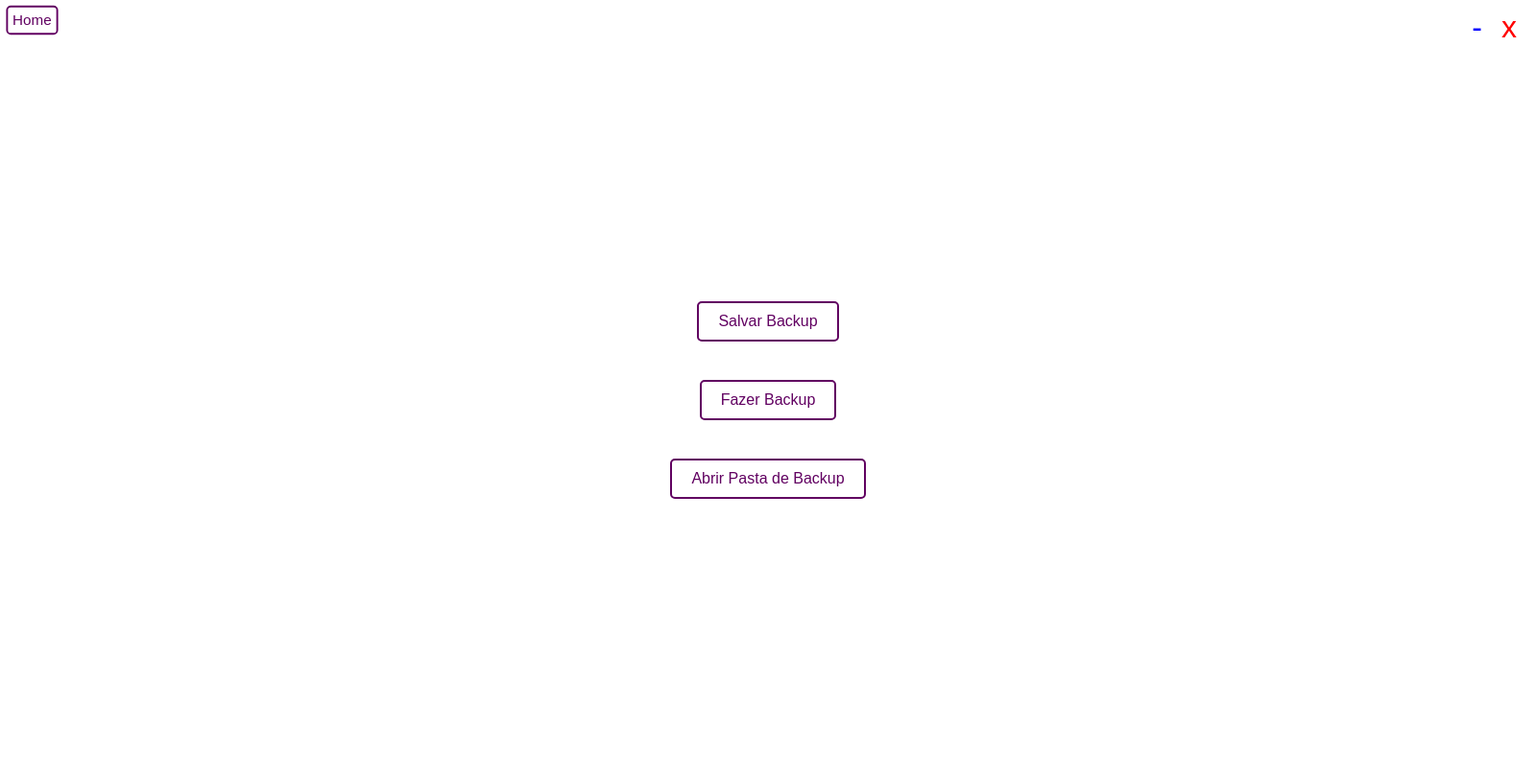
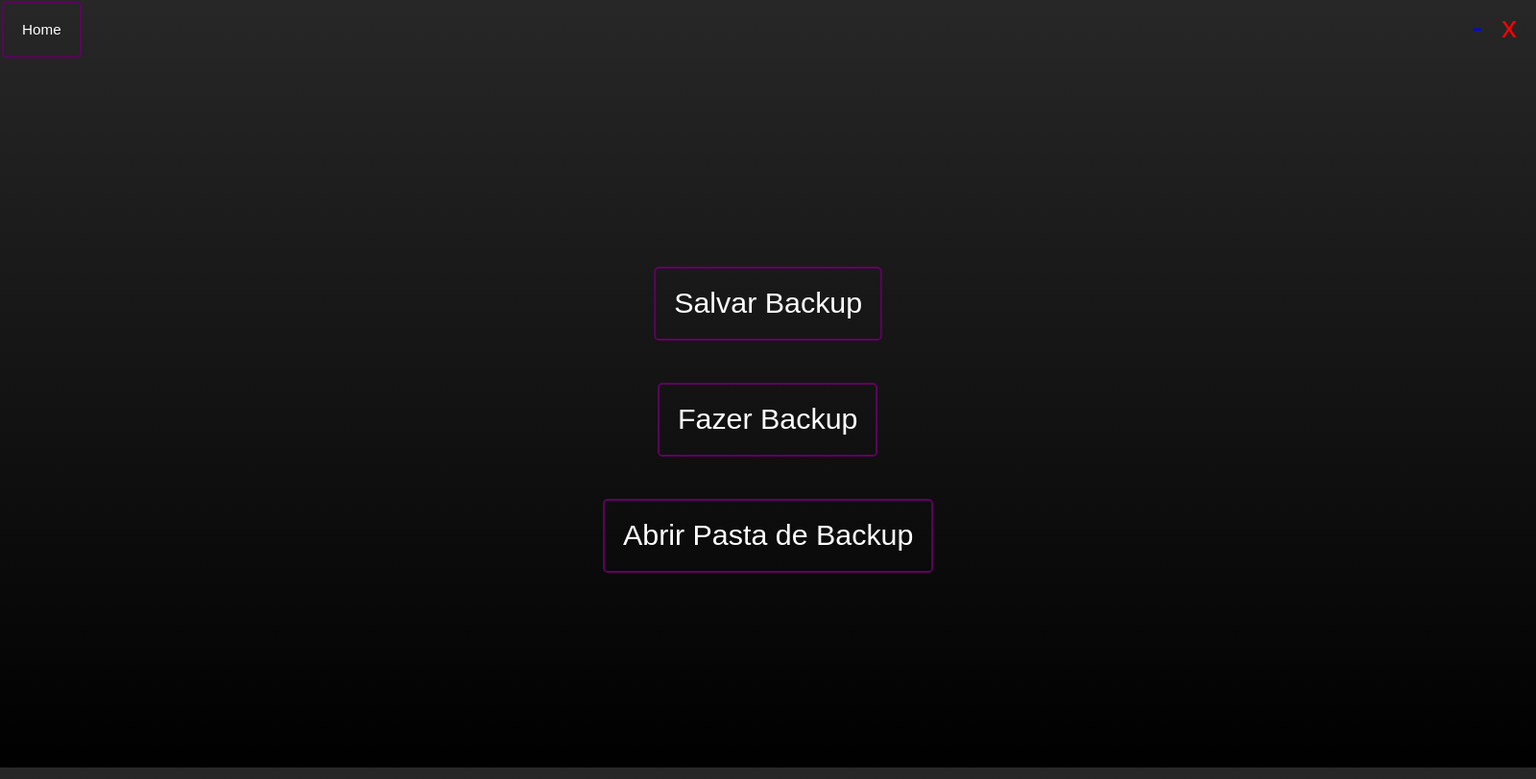
Before and after one commit to dKally/fiadoAPP-development, an Electron app: page src/html/backup.html in a window 1600 px wide. Shown: the whole page at 96% size. Drawn offline with Linux system fonts and the light colour scheme; no server answers.

Commit message:
Add files via upload

```diff
--- a/src/styles/backup.css
+++ b/src/styles/backup.css
@@ -1,5 +1,17 @@
+body{
+    background-image: linear-gradient(to bottom, #272727, #000000);
+    color: #fff;
+    width: 100vw;
+    height: 100vh;
+}
+
 .container{
     height: calc(100vh - 50px);
+}
+
+.container p{
+    color: #fff;
+    font-size: 2rem;
 }
 
 .container-alert-1{
@@ -7,7 +19,7 @@
     top: 50%;
     left: 50%;
     transform: translate(-50%, -50%);
-    background-color: #272727;
+    background-color: #000000;
     padding: 100px;
     display: flex;
     align-items: center;
@@ -38,14 +50,29 @@
     gap: 10px;
 }
 
-.btn_{
+#btn{
     padding: 5px;
     margin: 5px;
     transform: translateX(0) scale(0.95);
+    color: #fff;
 }
 
-.btn_:hover{
+#btn:hover{
     transform: translateX(5px) scale(1);
     transform: translateY(5px) scale(1);
     transform: translateZ(5px) scale(1);
+    color: #fff;
 }
+
+.btn{
+    padding: 20px;
+    transform: translateX(0) scale(0.95);
+    color: #fff;
+}
+
+.btn:hover{
+    transform: translateX(5px) scale(1);
+    transform: translateY(5px) scale(1);
+    transform: translateZ(5px) scale(1);
+    color: #fff;
+}
```
